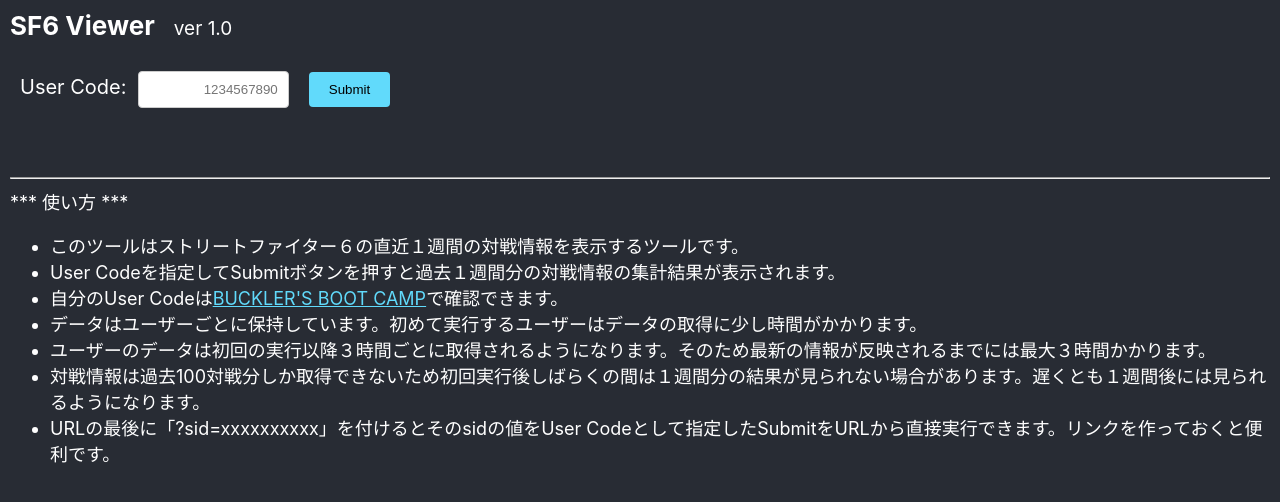
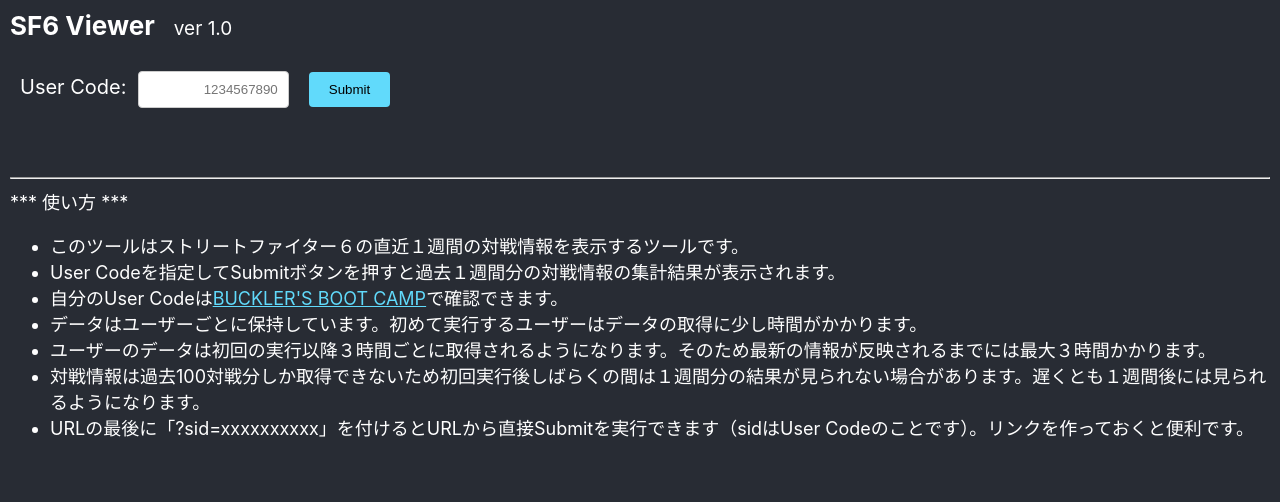
Before and after one commit to kthub/sf6viewer, a React (Create React App) app: page / in a window 1280 px wide. Shown: the top 502 px of the page. Built offline with nearby package versions, Linux system fonts and the light colour scheme.

Commit message:
fix usage

```diff
--- a/src/App.js
+++ b/src/App.js
@@ -31,7 +31,7 @@ function App() {
           <li>データはユーザーごとに保持しています。初めて実行するユーザーはデータの取得に少し時間がかかります。</li>
           <li>ユーザーのデータは初回の実行以降３時間ごとに取得されるようになります。そのため最新の情報が反映されるまでには最大３時間かかります。</li>
           <li>対戦情報は過去100対戦分しか取得できないため初回実行後しばらくの間は１週間分の結果が見られない場合があります。遅くとも１週間後には見られるようになります。</li>
-          <li>URLの最後に「?sid=xxxxxxxxxx」を付けるとそのsidの値をUser Codeとして指定したSubmitをURLから直接実行できます。リンクを作っておくと便利です。</li>
+          <li>URLの最後に「?sid=xxxxxxxxxx」を付けるとURLから直接Submitを実行できます（sidはUser Codeのことです）。リンクを作っておくと便利です。</li>
         </ul>
       </footer>
     </div>
```
